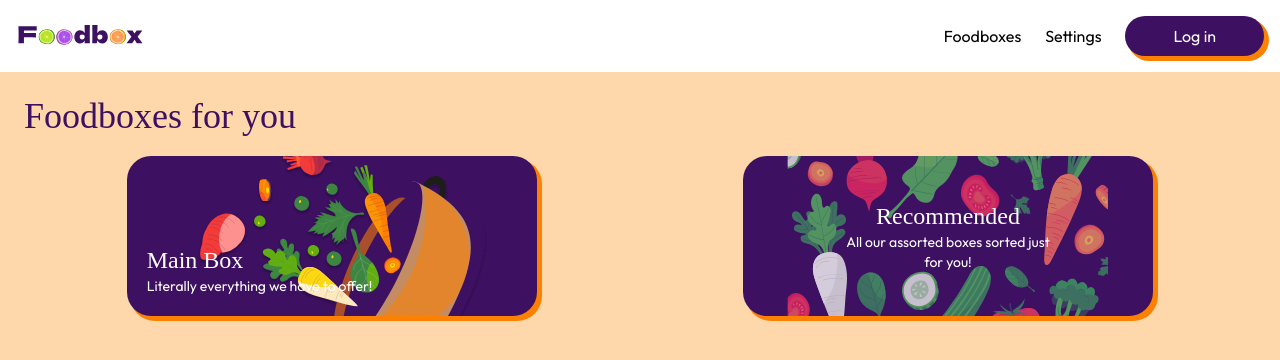
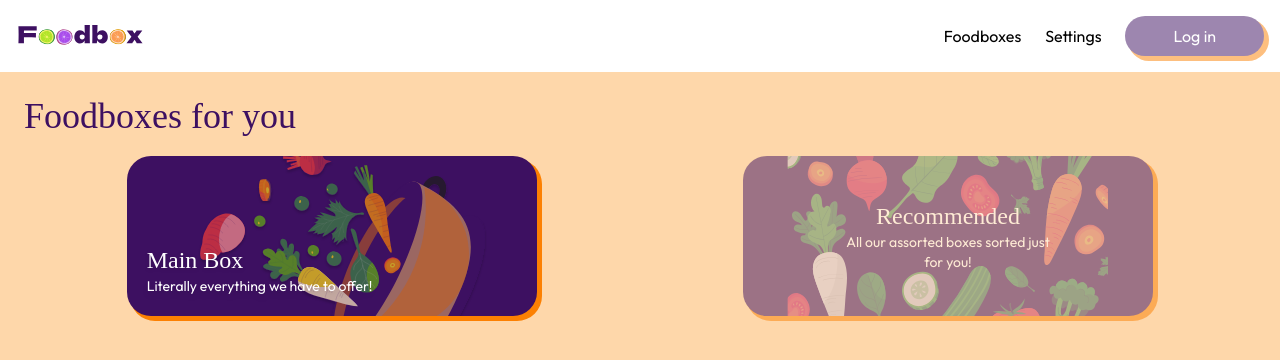
Before and after one commit to AbeGeta/Foodbox, a Next.js app: page /Foodboxes in a window 1280 px wide. Shown: the top 360 px of the page. Built offline with nearby package versions, Linux system fonts and the light colour scheme; a web font is replaced by a local one.

Commit message:
adds path to routing and stuff POGGERS FFSAFASFLAKSFnaSF LETS GOOOOO 😱😱😱😱😱

```diff
--- a/src/components/Navbar.tsx
+++ b/src/components/Navbar.tsx
@@ -1,14 +1,18 @@
 import Logo from "@/components/svgs/Logo";
+import Link from "next/link";
 export default function Navbar() {
     return (
         <nav className="w-screen px-4 py-4 bg-white flex justify-between">
-            <div className="w-32">
+            <Link href={"/"} className="w-32">
                 <Logo />
-            </div>
+            </Link>
             <div className="flex gap-6">
-                <button>Foodboxes</button>
-                <button>Settings</button>
-                <button className="button button-shadow bg-theme-purple text-theme-orange px-12">
+                <button className="cursor-not-allowed" disabled>Foodboxes</button>
+                <button className="cursor-not-allowed" disabled>Settings</button>
+                <button
+                    disabled
+                    className="button button-shadow opacity-50 bg-theme-purple text-theme-orange px-12 cursor-not-allowed"
+                >
                     <span className="text-white">Log in</span>
                 </button>
             </div>
--- a/src/components/svgs/MainBoxBackground.jsx
+++ b/src/components/svgs/MainBoxBackground.jsx
@@ -6,7 +6,7 @@ function MainBoxBackground() {
             xmlns="http://www.w3.org/2000/svg"
             fill="none"
             viewBox="0 0 493 259"
-            className="absolute w-full h-full"
+            className="absolute w-full h-full opacity-70"
         >
             <g filter="url(#filter0_d_7663_596)">
                 <path
--- a/src/pages/Foodboxes.tsx
+++ b/src/pages/Foodboxes.tsx
@@ -1,6 +1,7 @@
 import Head from "next/head";
 import MainBoxBackground from "@/components/svgs/MainBoxBackground";
 import RecommendedBackground from "@/components/svgs/RecommendedBackground";
+import Link from "next/link";
 
 export default function Foodboxes() {
     return (
@@ -20,17 +21,21 @@ export default function Foodboxes() {
                 </h1>
                 {/* top main box rec */}
                 <section className="flex justify-around mt-5">
-                    <div className="relative bg-theme-purple h-40 w-1/3 rounded-3xl button-shadow text-theme-orange">
-                        <MainBoxBackground></MainBoxBackground>
+                    <Link href={"MainBox"} className="relative bg-theme-purple h-40 w-1/3 rounded-3xl button-shadow text-theme-orange active:shadow-none transition-all">
+                        <div >
+                            <MainBoxBackground></MainBoxBackground>
 
-                        <div className="absolute text-white bottom-5 left-5">
-                            <h2 className="font-title text-2xl">Main Box</h2>
-                            <h3 className="text-sm">
-                                Literally everything we have to offer!
-                            </h3>
+                            <div className="absolute text-white bottom-5 left-5">
+                                <h2 className="font-title text-2xl drop-shadow">
+                                    Main Box
+                                </h2>
+                                <h3 className="text-sm drop-shadow-md">
+                                    Literally everything we have to offer!
+                                </h3>
+                            </div>
                         </div>
-                    </div>
-                    <div className="relative bg-theme-purple h-40 w-1/3 rounded-3xl button-shadow text-theme-orange">
+                    </Link>
+                    <div className="relative bg-theme-purple h-40 w-1/3 rounded-3xl button-shadow text-theme-orange opacity-50 cursor-not-allowed">
                         <RecommendedBackground></RecommendedBackground>
                         <div className="absolute text-white bottom-1/2 left-1/2 -translate-x-1/2 translate-y-1/2 text-center w-fit">
                             <h2 className="font-title text-2xl">Recommended</h2>
--- a/src/pages/MainBox.tsx
+++ b/src/pages/MainBox.tsx
@@ -1,5 +1,6 @@
 import Head from "next/head";
 import MainBoxPageBackground from "@/components/svgs/MainBoxPageBackground";
+import Link from "next/link";
 
 export default function MainBox() {
     return (
@@ -33,7 +34,10 @@ export default function MainBox() {
                     </div>
                     <div className="flex mt-4 gap-4">
                         <div className="flex flex-col items-center">
-                            <button className="button button-shadow bg-white text-theme-purple px-12">
+                            <button
+                                disabled
+                                className="button cursor-not-allowed button-shadow bg-white text-theme-purple px-12 opacity-50"
+                            >
                                 Single Pull
                             </button>
                             <span className="mt-2 text-theme-purple">
@@ -44,7 +48,10 @@ export default function MainBox() {
                             </span>
                         </div>
                         <div className="flex flex-col items-center">
-                            <button className="button button-shadow bg-theme-orange text-theme-purple px-12">
+                            <button
+                                disabled
+                                className="button cursor-not-allowed opacity-50 button-shadow bg-theme-orange text-theme-purple px-12"
+                            >
                                 Pull For Two
                             </button>
                             <span className="mt-2 text-theme-purple">
@@ -55,9 +62,12 @@ export default function MainBox() {
                             </span>
                         </div>
                         <div className="flex flex-col justify-center items-center">
-                            <button className="button button-shadow bg-theme-purple text-theme-orange px-12">
+                            <Link
+                                href={"MainBoxPull"}
+                                className="button button-shadow bg-theme-purple text-theme-orange px-12 active:shadow-none transition-all"
+                            >
                                 Ultimate Pull
-                            </button>
+                            </Link>
                             <span className="mt-2 text-theme-orange drop-shadow-2xl">
                                 1 item
                             </span>
--- a/src/pages/index.tsx
+++ b/src/pages/index.tsx
@@ -2,6 +2,7 @@ import Head from "next/head";
 import Image from "next/image";
 import { Inter } from "@next/font/google";
 import BoxWFruits from "@/components/svgs/BoxWFruits";
+import Link from "next/link";
 
 const inter = Inter({ subsets: ["latin"] });
 
@@ -28,9 +29,14 @@ export default function Home() {
                         <h2 className="text-3xl font-light mt-6">
                             Dine and discover with Foodbox.
                         </h2>
-                        <button className="button button-shadow bg-theme-orange text-theme-purple mt-6 py-3 px-12">
-                            <span className="text-black">Roll Now</span>
-                        </button>
+                        <div className="mt-8">
+                            <Link
+                                href={"Foodboxes"}
+                                className="button button-shadow bg-theme-orange text-theme-purple py-3 px-12 active:shadow-none transition-all"
+                            >
+                                <span className="text-black">Roll Now</span>
+                            </Link>
+                        </div>
                     </div>
                     {/* hero right */}
                     <div className="absolute w-5/12 right-0 bottom-0">
```
